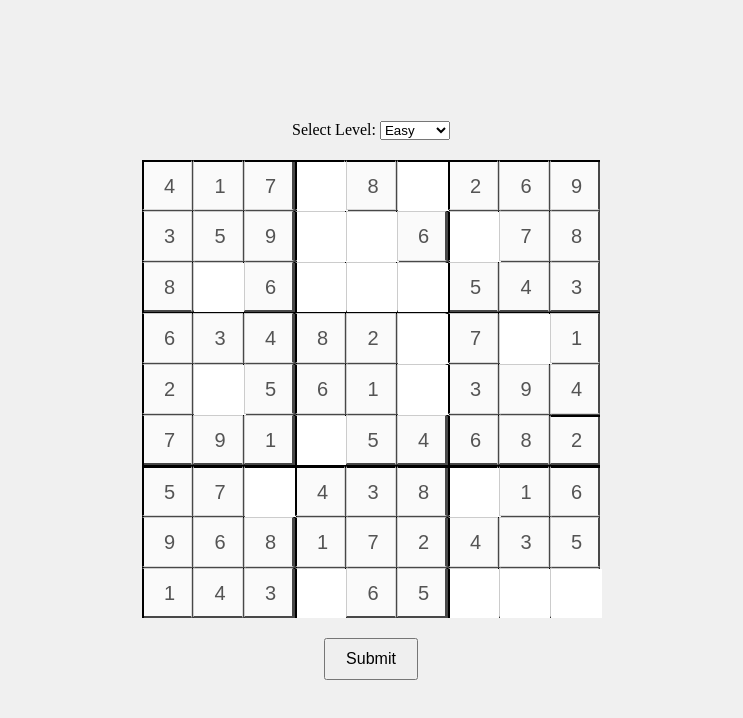
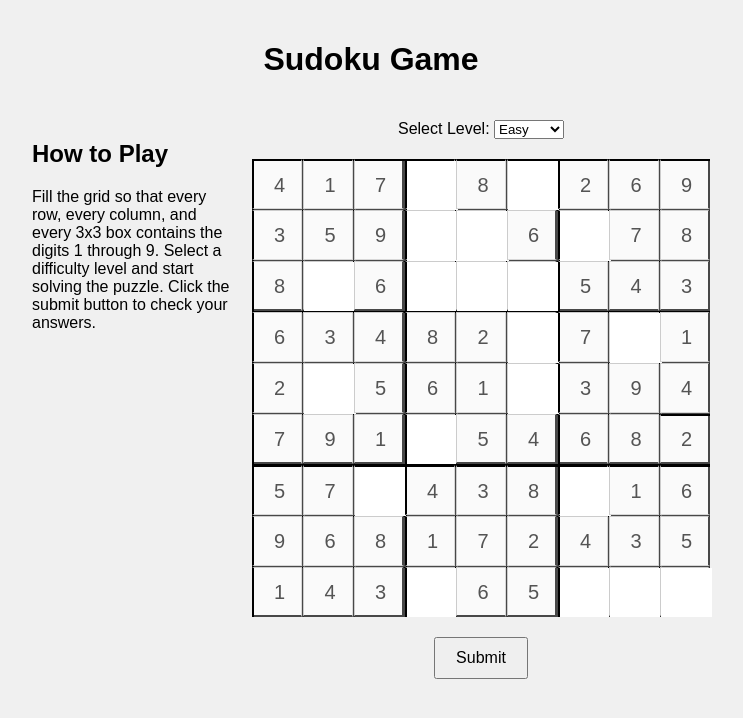
Before and after one commit to sysqo82/sudoku-game, a website built with Vite: page index.html in a window 1280 px wide. Shown: the whole page, without its empty margins (269-1012 px from the left). Built offline with nearby package versions, Linux system fonts and the light colour scheme.

Commit message:
making the game a bit more user friendly

```diff
--- a/index.html
+++ b/index.html
@@ -7,6 +7,15 @@
     <link rel="stylesheet" href="styles.css">
 </head>
 <body>
+    <header>
+        <h1>Sudoku Game</h1>
+    </header>
+    <div id="main-content">
+        <aside id="help-text">
+            <h2>How to Play</h2>
+            <p>Fill the grid so that every row, every column, and every 3x3 box contains the digits 1 through 9. Select a difficulty level and start solving the puzzle. Click the submit button to check your answers.</p>
+        </aside>
+        <div id="game-area">
             <div id="controls">
                 <label for="level-select">Select Level:</label>
                 <select id="level-select">
@@ -17,6 +26,8 @@
             </div>
             <div id="sudoku-container"></div>
             <button id="submit-button">Submit</button>
+        </div>
+    </div>
     <script src="script.js"></script>
 </body>
 </html>
--- a/script.js
+++ b/script.js
@@ -32,9 +32,11 @@ class SudokuGame {
 
             if (value !== this.solution[row][col]) {
                 input.style.backgroundColor = 'red';
+                input.style.color = 'white'; // Change text color to white for incorrect answers
                 isCorrect = false;
             } else {
                 input.style.backgroundColor = 'green';
+                input.style.color = 'black'; // Ensure correct answers have black text
             }
         });
 
--- a/styles.css
+++ b/styles.css
@@ -1,11 +1,34 @@
 body {
     display: flex;
     flex-direction: column;
-    justify-content: center;
     align-items: center;
     height: 100vh;
     background-color: #f0f0f0;
     margin: 0;
+    font-family: Arial, sans-serif;
+}
+
+header {
+    margin-top: 20px;
+}
+
+#main-content {
+    display: flex;
+    justify-content: center;
+    align-items: flex-start;
+    width: 100%;
+    padding: 20px;
+}
+
+#help-text {
+    width: 200px;
+    margin-right: 20px;
+}
+
+#game-area {
+    display: flex;
+    flex-direction: column;
+    align-items: center;
 }
 
 #controls {
```
Lines whose indentation alone changed are shown as unchanged.
